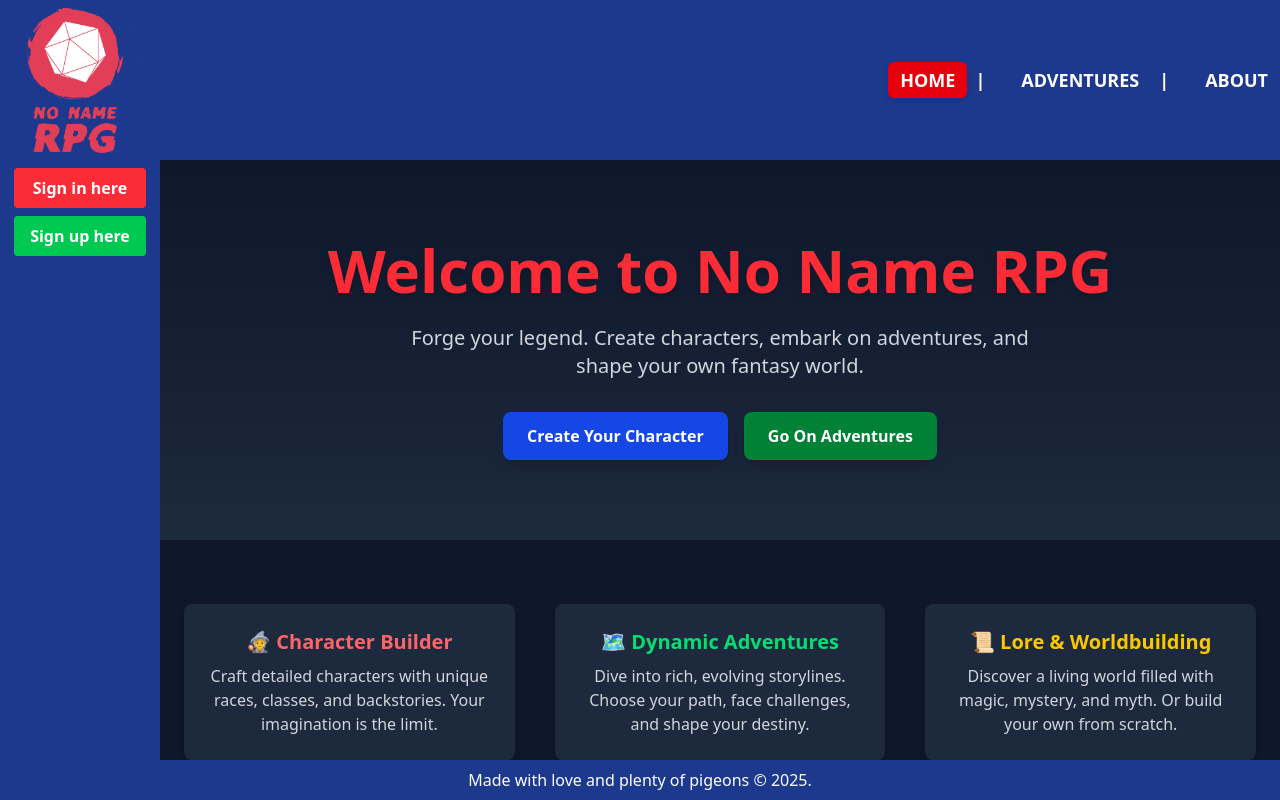
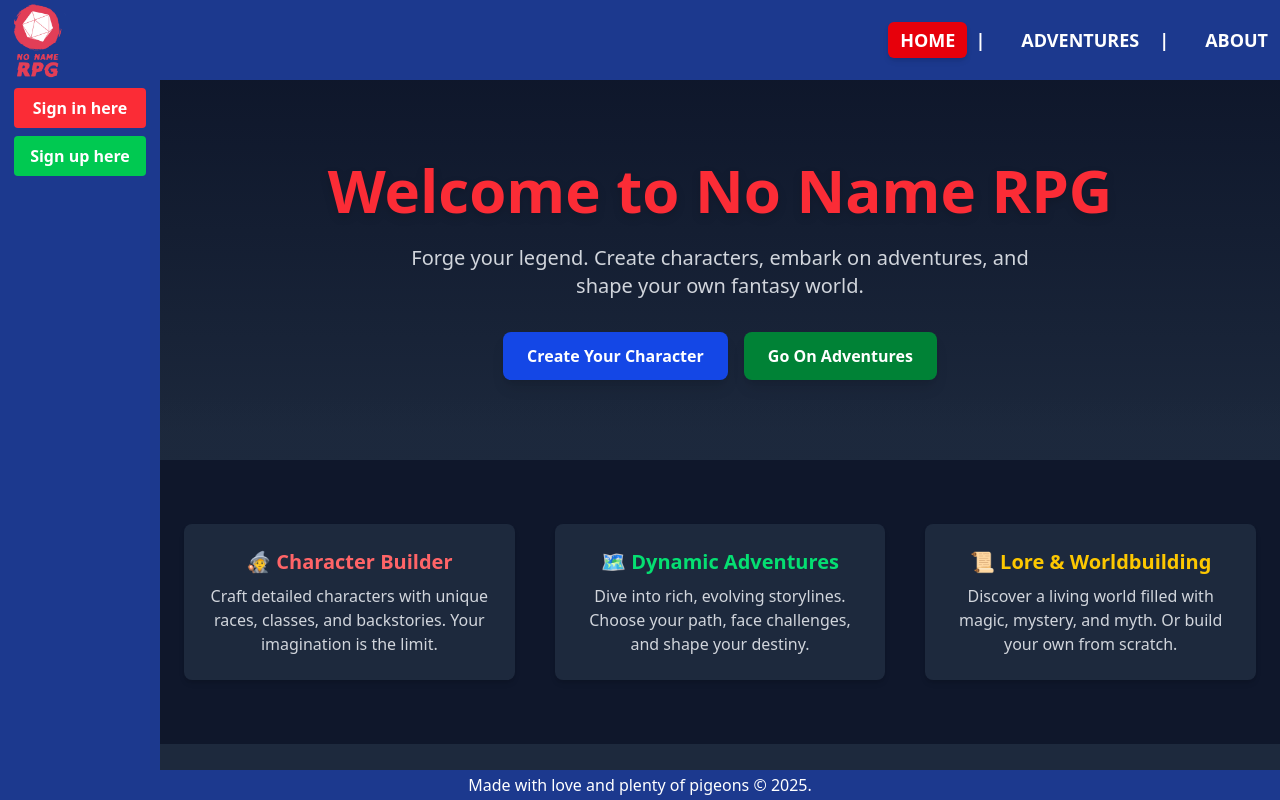
Before and after one commit to jmegabassd/week-12-project, a Next.js app: page / in a window 1280 px wide. Built offline with nearby package versions, Linux system fonts and the light colour scheme; no server answers.

Commit message:
Chore: More styling, fix on landscape mode for phones

```diff
--- a/src/app/globals.css
+++ b/src/app/globals.css
@@ -19,3 +19,15 @@ body {
     grid-template-rows: 140px 1fr 150px 30px;
   }
 }
+
+@media only screen and (orientation: landscape) {
+  body {
+    grid-template-columns: 160px 1fr;
+    grid-template-rows: 80px 1fr 30px;
+  }
+
+  .cl-avatarBox {
+    width: 3rem;
+    height: 3rem;
+  }
+}
--- a/src/styles/footer.module.css
+++ b/src/styles/footer.module.css
@@ -3,7 +3,6 @@
   grid-column-end: 3;
   grid-row-start: 3;
   grid-row-end: 4;
-
   display: flex;
   justify-content: center;
   align-items: center;
--- a/src/styles/header.module.css
+++ b/src/styles/header.module.css
@@ -39,3 +39,12 @@
     height: 0;
   }
 }
+
+@media only screen and (orientation: landscape) {
+  .imagecontainer {
+    position: relative;
+    width: 75px;
+    padding-bottom: 75px;
+    height: 0;
+  }
+}
```
